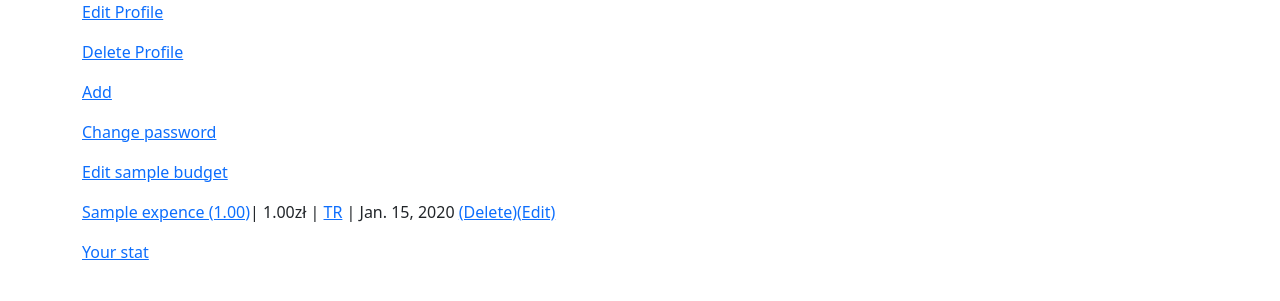
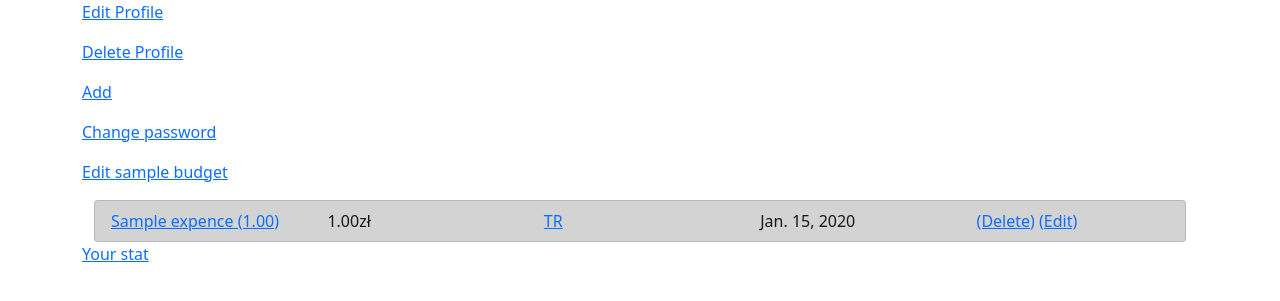
Before and after one commit to jankarolewskIT/TrackExpense, a Django app: page /viewer/ in a window 1280 px wide. Shown: the part 187-488 px from the top of the page. Run offline with Django 3.2, Linux system fonts and the light colour scheme; a user stored in the database is signed in; tables that the repository leaves empty hold one stand-in row (values such as "Sample post").

Commit message:
changes in profile.html

```diff
--- a/viewer/templates/profile.html
+++ b/viewer/templates/profile.html
@@ -43,16 +43,33 @@
     {% block expence_list %}
 
         <p><a href="{% url "edit_budget" budget.id %}">Edit {{ user }} budget</a></p>
+        <div class="container">
+        <ul class="list-group">
+            {% for obj in expenses %}
+                <li class="list-group-item list-group-item-dark">
+                <div class="row justify-content-center">
+                    <div class="col">
+                        <a href="{% url "expence_detail" obj.id %}">{{ obj }}</a>
+                    </div>
+                    <div class="col">
+                        {{ obj.value }}zł
+                    </div>
+                    <div class="col">
+                        <a href="{% url "category_detail" obj.category %}">{{ obj.category }}</a>
+                    </div>
+                    <div class="col">
+                        {{ obj.date }}
+                    </div>
+                    <div class="col">
+                        <a href="{% url "delete_expense" obj.id %}">(Delete)</a>
+                        <a href="{% url "edit_expense" obj.id %}">(Edit)</a>
+                    </div>
+                </div>
+                </li>
+            {% endfor %}
+        </ul>
+        </div>
 
-        {% for obj in expenses %}
-        <table class="table table-striped">
-            <tr class="table-primary">
-                <a href="{% url "expence_detail" obj.id %}">{{ obj }}</a>| {{ obj.value }}zł | <a href="{% url "category_detail" obj.category %}">{{ obj.category }}</a> | {{ obj.date }}
-                <a href="{% url "delete_expense" obj.id %}">(Delete)</a>
-                <a href="{% url "edit_expense" obj.id %}">(Edit)</a>
-            </tr>
-        </table>
-        {% endfor %}
     {% endblock %}
     <a href="{% url "stat_expense" %}">Your stat</a>
 {% endblock %}
```
Also changed, not shown: viewer/models/achive.py (added, +8 -0 lines).
